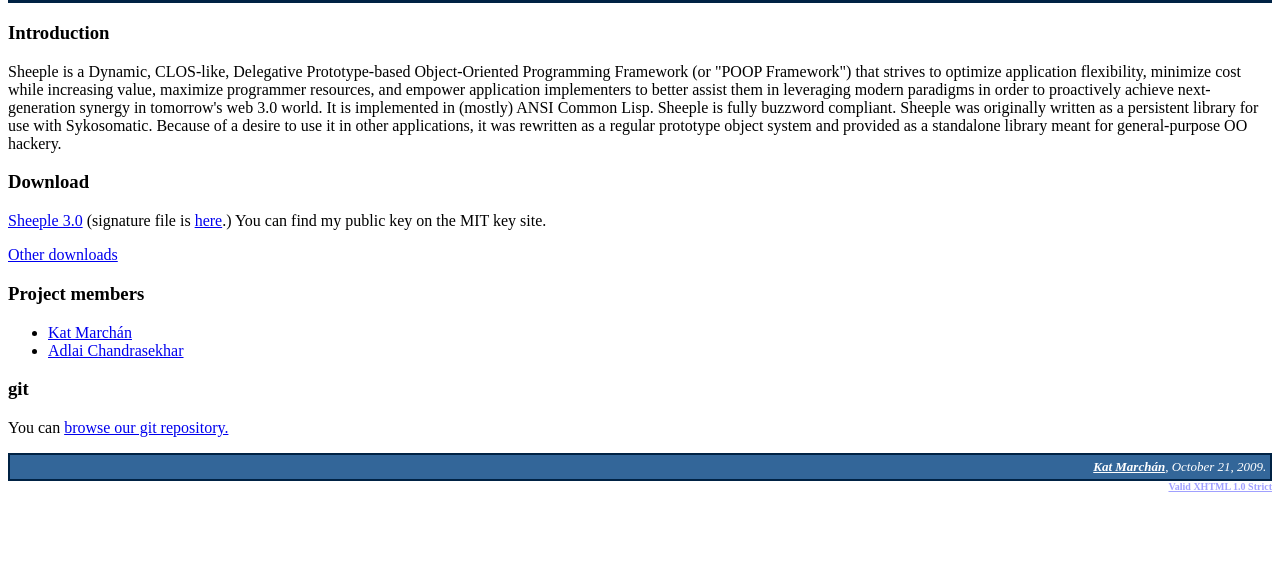
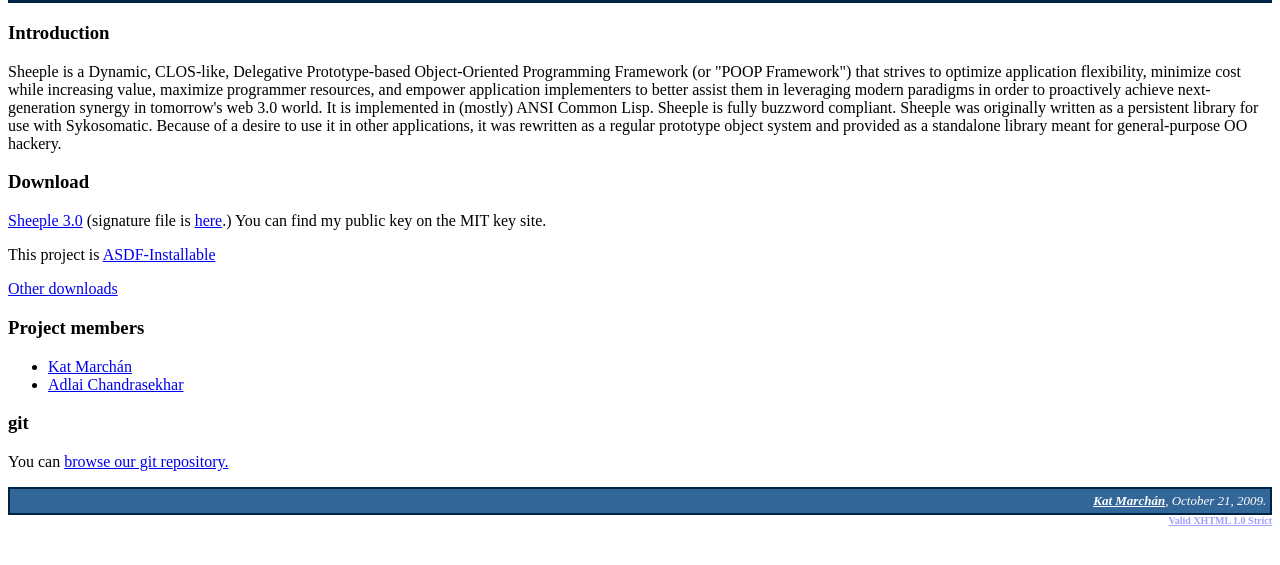
Before and after one commit to zkat/sheeple, a plain HTML site: page doc/index.html in a window 1280 px wide. Shown: the part 149-714 px from the top of the page. Drawn offline with Linux system fonts and the light colour scheme.

Commit message:
DOC: Final tweaks to homepage

```diff
--- a/doc/index.html
+++ b/doc/index.html
@@ -38,6 +38,7 @@
    <a href='http://sykosomatic.org/lisp/asdf-install/sheeple_3.0.tar.gz.asc'>here</a>.) You can find
    my public key on the MIT key site.
  </p>
+ <p>This project is <a href='http://www.cliki.net/ASDF-Install'>ASDF-Installable</a></p>
  <p><a href='http://github.com/zkat/sheeple/downloads'>Other downloads</a></p>
 
  <h3>Project members</h3>
```
